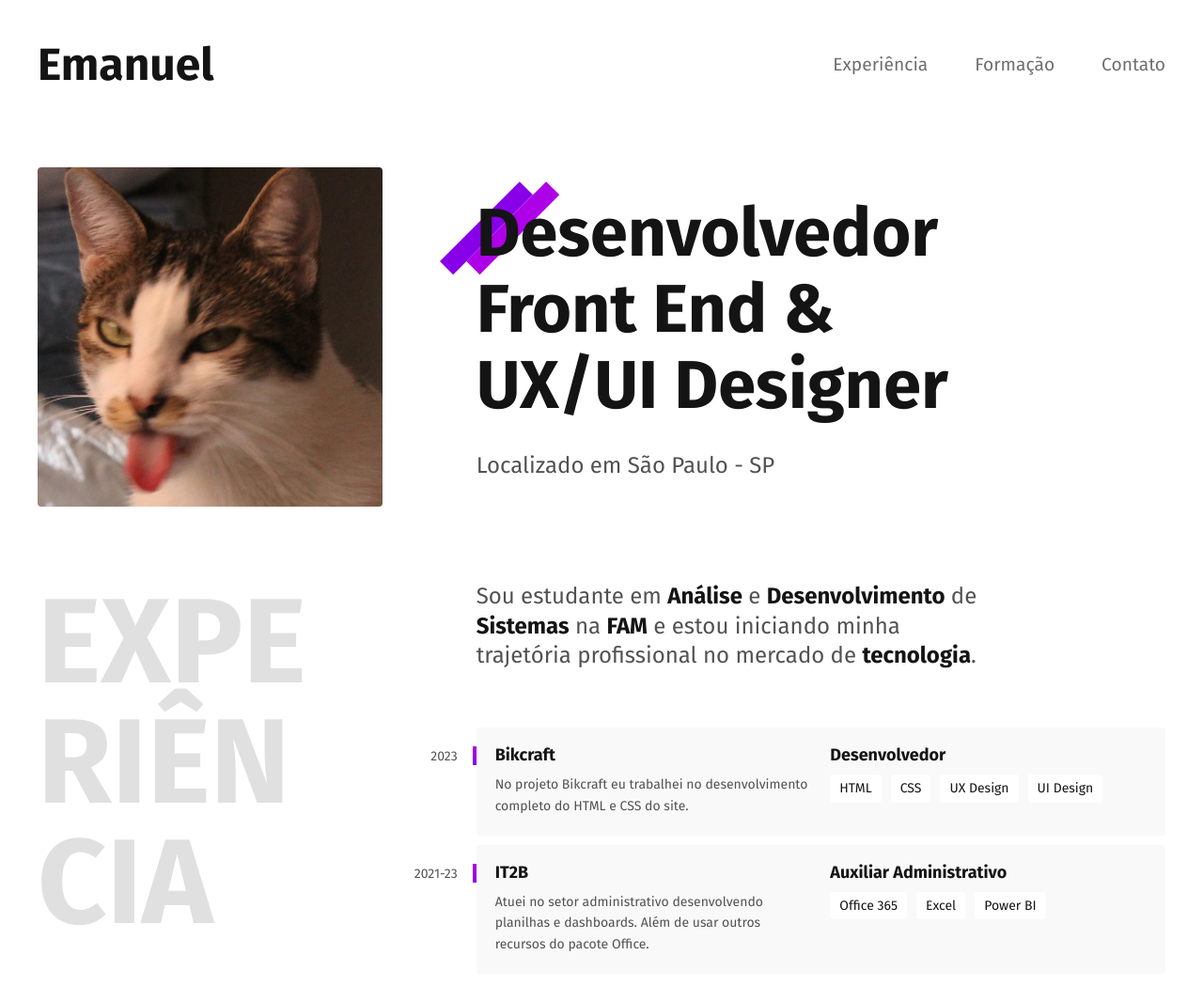
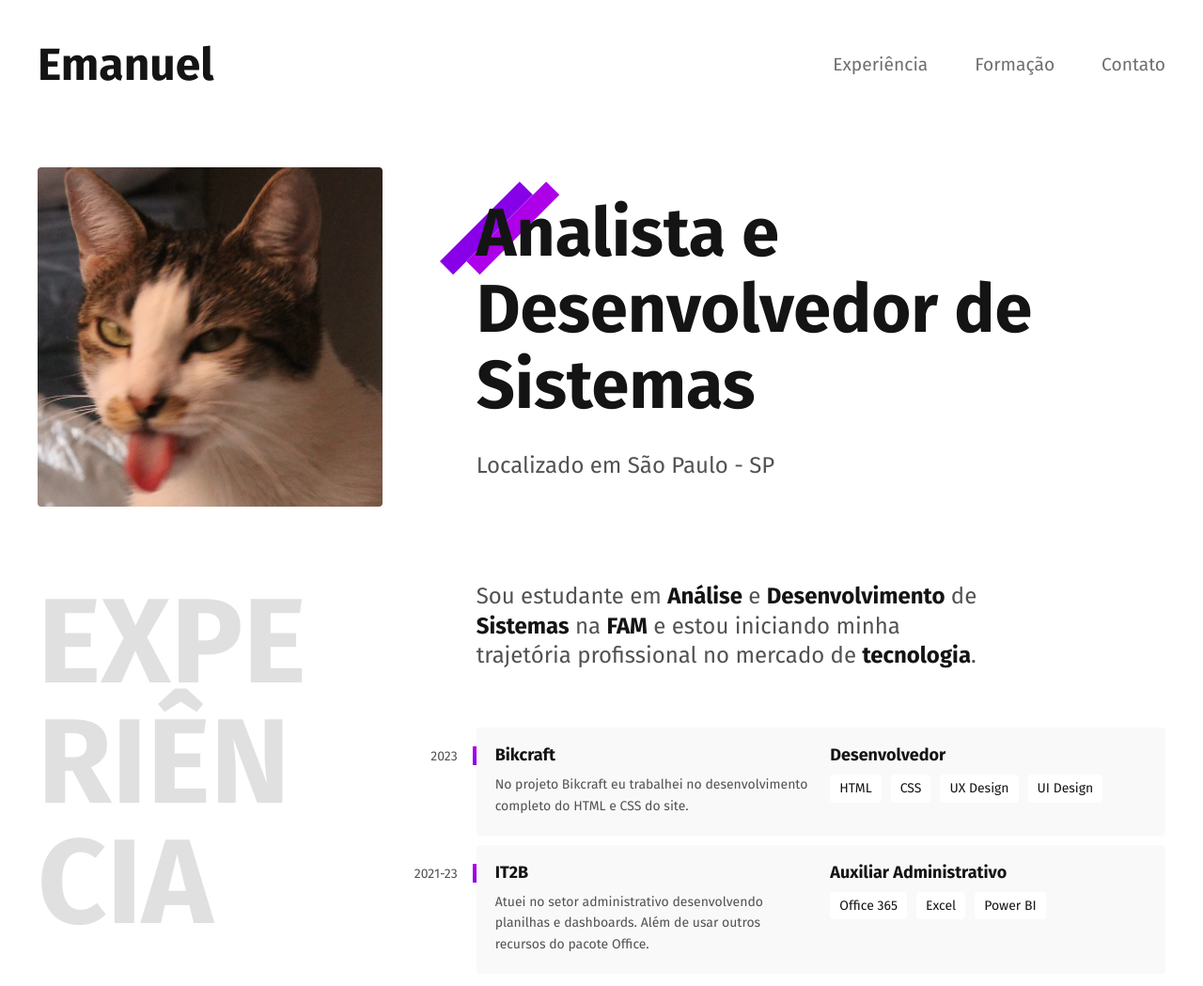
Before and after one commit to Emanuel-Santana/Emanuel-Santana.github.io, a plain HTML site: page index.html in a window 1280 px wide. Shown: the top 1049 px of the page at 94% size. Drawn offline with Linux system fonts and the light colour scheme.

Commit message:
Update index.html

```diff
--- a/index.html
+++ b/index.html
@@ -28,9 +28,9 @@
   <main class="introducao">
     <img src="./img/IMG_0363.jpg" alt="Foto">
     <div>
-      <h1 class="introducao-titulo">Desenvolvedor
-        <br>Front End &
-        <br>UX/UI Designer
+      <h1 class="introducao-titulo">Analista e
+        <br>Desenvolvedor de
+        <br>Sistemas
       </h1>
       <p>Localizado em São Paulo - SP</p>
     </div>
```
